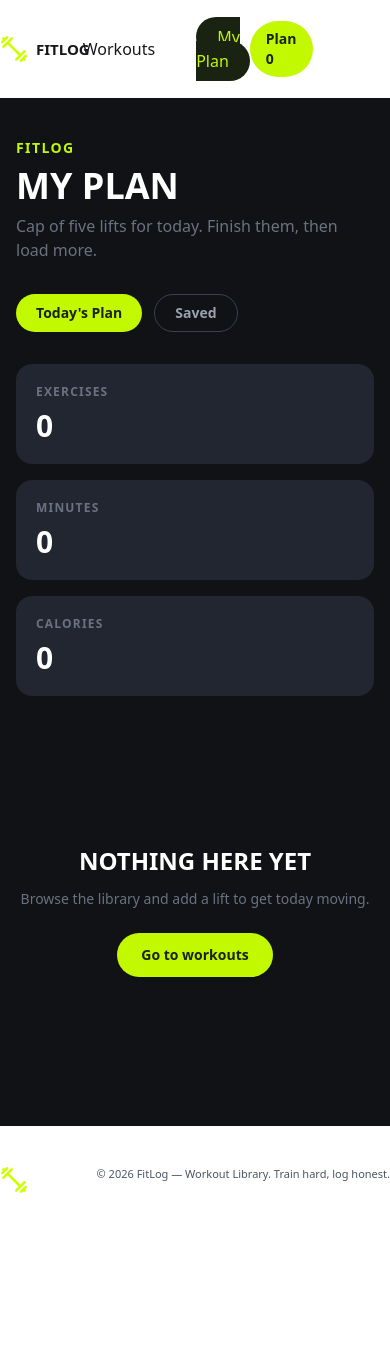
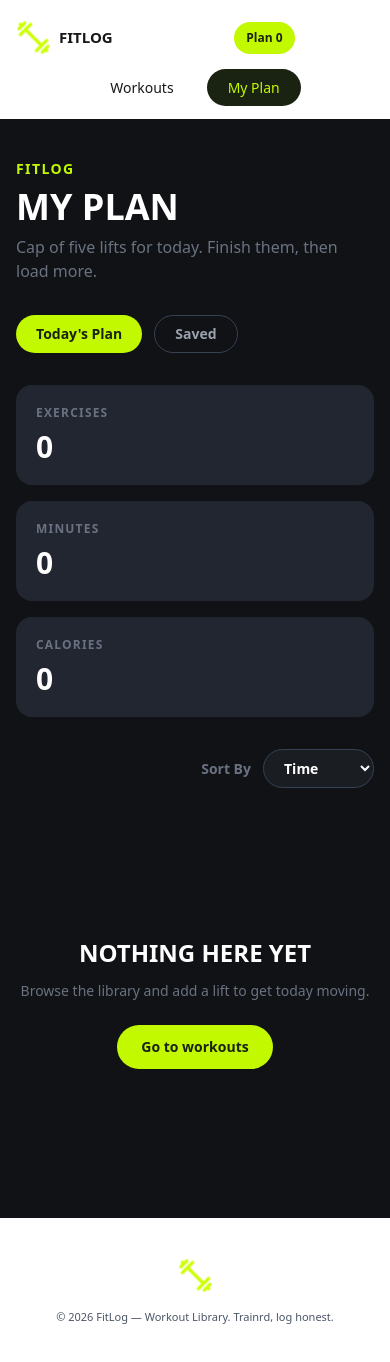
Before and after one commit to abdur-rahman-raju/my-fit-got, a Next.js app: page /my-plan in a window 390 px wide. Shown: the top 1362 px of the page. Before the commit the page ends 1234 px from the top, so only its background shows below. Built offline with nearby package versions, Linux system fonts and the light colour scheme.

Commit message:
feat: add sorting to my plan

```diff
--- a/src/app/page.tsx
+++ b/src/app/page.tsx
@@ -8,7 +8,7 @@ export default function Home() {
   return (
    <div>
     <Suspense fallback={<FitLoading />}>
-    <h1>Hello Abdur Rahman Raju</h1>
+
     <Benner/>
     <FitHome/>
     </Suspense>
--- /dev/null
+++ b/src/components/cardSection/WorkoutLibrary.tsx
@@ -0,0 +1,78 @@
+"use client";
+
+import { useState } from "react";
+import { TWorkout } from "@/lib/Api";
+import FtiCards from "../homePage/FtiCards";
+
+
+type WorkoutLibraryProps = {
+  workouts: TWorkout[];
+};
+
+const WorkoutLibrary = ({ workouts }: WorkoutLibraryProps) => {
+  const [sortBy, setSortBy] = useState("duration");
+
+  const sortedWorkouts = [...workouts].sort((a, b) => {
+    if (sortBy === "duration") {
+      return a.duration - b.duration;
+    }
+
+    if (sortBy === "calories") {
+      return a.caloriesBurned - b.caloriesBurned;
+    }
+
+    if (sortBy === "rating") {
+      return b.rating - a.rating;
+    }
+
+    return 0;
+  });
+
+  return (
+    <div>
+
+      {/* Sort */}
+      <div className="mb-6 flex items-center justify-end gap-3">
+        <label
+          htmlFor="sort"
+          className="text-sm font-bold text-gray-400"
+        >
+          Sort By
+        </label>
+
+        <select
+          id="sort"
+          value={sortBy}
+          onChange={(e) => setSortBy(e.target.value)}
+          className="rounded-full border border-gray-600 bg-[#222630] px-4 py-2 text-sm font-bold text-white outline-none focus:border-[#C2F800]"
+        >
+          <option value="duration">
+            Duration
+          </option>
+
+          <option value="calories">
+            Calories
+          </option>
+
+          <option value="rating">
+            Rating
+          </option>
+        </select>
+      </div>
+
+
+      {/* Cards */}
+      <div className="grid grid-cols-1 gap-5 md:grid-cols-2 lg:grid-cols-3">
+        {sortedWorkouts.map((workout) => (
+          <FtiCards
+            key={workout.id}
+            fits={workout}
+          />
+        ))}
+      </div>
+
+    </div>
+  );
+};
+
+export default WorkoutLibrary;
--- a/src/components/homePage/Benner.tsx
+++ b/src/components/homePage/Benner.tsx
@@ -1,22 +1,45 @@
-import Image from 'next/image';
-import benner from '@/assets/banner.png'
+
+import Image from "next/image";
+import benner from "@/assets/banner.png";
 
 const Benner = () => {
-    return (
-        <div className='container mx-auto'>
-            <div className='flex justify-between items-center p-10 bg-[#222630]'>
-                <div className=''>
-                    <h4 className='text-[#C2F800] text-[12px] my-4'>WORKOUT LIBRARY</h4>
-                    <h1 className='text-4xl font-bold my-4'>TRAIN WITH INTENT. LOG <br/>
-EVERY SET.</h1>
-                    <p className='text-[#9CA3AF] text-[12px] my-4'>FitLog is a dark, no-nonsense gym companion: pick a lift, lock it <br/>
-into today's plan, and watch the week's work add up.</p>
-                    <button className='bg-[#C2F800] text-black py-2 px-2.5 text-[12px] font-bold my-4 rounded '>BROWSE WORKOUTS</button>
-                </div>
-                <Image src={benner} alt='benner'/>
-            </div>
+  return (
+    <div className="container mx-auto px-4 sm:px-6 lg:px-8">
+      <div className="flex flex-col items-center justify-between gap-8 bg-[#222630] p-6 sm:p-8 lg:flex-row lg:p-10">
+
+        <div className="w-full lg:w-1/2">
+          <h4 className="my-3 text-[12px] text-[#C2F800] sm:my-4">
+            WORKOUT LIBRARY
+          </h4>
+
+          <h1 className="my-3 text-3xl font-bold leading-tight sm:my-4 sm:text-4xl lg:text-4xl">
+            TRAIN WITH INTENT. LOG{" "}
+            <br className="hidden sm:block" />
+            EVERY SET.
+          </h1>
+
+          <p className="my-3 max-w-xl text-[12px] leading-5 text-[#9CA3AF] sm:my-4">
+            FitLog is a dark, no-nonsense gym companion: pick a lift, lock it
+            into today's plan, and watch the week's work add up.
+          </p>
+
+          <button className="my-3 rounded bg-[#C2F800] px-3 py-2 text-[12px] font-bold text-black transition-all duration-300 hover:bg-[#aee000] sm:my-4">
+            BROWSE WORKOUTS
+          </button>
         </div>
-    );
+
+        <div className="flex w-full justify-center lg:w-1/2 lg:justify-end">
+          <Image
+            src={benner}
+            alt="FitLog workout banner"
+            className="h-auto w-full max-w-[420px] object-contain"
+            priority
+          />
+        </div>
+
+      </div>
+    </div>
+  );
 };
 
 export default Benner;
--- a/src/components/myPlan/MyPlan.tsx
+++ b/src/components/myPlan/MyPlan.tsx
@@ -1,3 +1,4 @@
+
 "use client";
 
 import { useEffect, useState } from "react";
@@ -18,6 +19,10 @@ const MyPlan = () => {
   const [saved, setSaved] = useState<TWorkout[]>([]);
 
   const [toast, setToast] = useState("");
+
+  // Sort
+  const [sortBy, setSortBy] =
+    useState<"time" | "calories" | "rating">("time");
 
   // Load data
   useEffect(() => {
@@ -46,6 +51,23 @@ const MyPlan = () => {
       ? plan
       : saved;
 
+  // Sorted workouts
+  const sortedWorkouts = [...currentWorkouts].sort((a, b) => {
+    if (sortBy === "time") {
+      return a.duration - b.duration;
+    }
+
+    if (sortBy === "calories") {
+      return a.caloriesBurned - b.caloriesBurned;
+    }
+
+    if (sortBy === "rating") {
+      return b.rating - a.rating;
+    }
+
+    return 0;
+  });
+
   return (
     <main className="min-h-screen bg-[#101215] px-4 py-10 text-white">
 
@@ -66,19 +88,54 @@ const MyPlan = () => {
           </p>
         </div>
 
-
         {/* Tabs */}
         <PlanTabs
           activeTab={activeTab}
           setActiveTab={setActiveTab}
         />
 
-
         {/* Metrics */}
         <PlanMetrics
           workouts={currentWorkouts}
         />
 
+        {/* Sort */}
+        <div className="mt-8 flex items-center justify-end gap-3">
+
+          <label
+            htmlFor="sort"
+            className="text-sm font-bold text-gray-500"
+          >
+            Sort By
+          </label>
+
+          <select
+            id="sort"
+            value={sortBy}
+            onChange={(e) =>
+              setSortBy(
+                e.target.value as
+                  | "time"
+                  | "calories"
+                  | "rating"
+              )
+            }
+            className="rounded-full border border-gray-700 bg-[#1A1D21] px-4 py-2 text-sm font-bold text-white outline-none focus:border-[#C2F800]"
+          >
+            <option value="time">
+              Time
+            </option>
+
+            <option value="calories">
+              Calories
+            </option>
+
+            <option value="rating">
+              Rating
+            </option>
+          </select>
+
+        </div>
 
         {/* Workout List */}
         <div className="mt-10">
@@ -108,7 +165,7 @@ const MyPlan = () => {
 
             <div className="space-y-4">
 
-              {currentWorkouts.map((workout) => (
+              {sortedWorkouts.map((workout) => (
                 <WorkoutPlanCard
                   key={workout.id}
                   workout={workout}
@@ -126,7 +183,6 @@ const MyPlan = () => {
 
       </div>
 
-
       {/* Toast */}
       {toast && (
         <div className="fixed bottom-6 left-1/2 z-50 -translate-x-1/2 rounded-full bg-[#C2F800] px-6 py-3 text-sm font-bold text-[#1A2312] shadow-lg">
--- a/src/components/sheared/Footer.tsx
+++ b/src/components/sheared/Footer.tsx
@@ -1,17 +1,27 @@
-import Image from 'next/image';
-import footer from '@/assets/logo.png'
+// Image from "next/image";
+import footer from "@/assets/logo.png";
+import Image from "next/image";
 
 const Footer = () => {
-    return (
-        <div className='container mx-auto'>
+  return (
+    <div className="container mx-auto px-4 sm:px-6 lg:px-8">
+      <div className="my-10 flex flex-col items-center justify-between gap-4 sm:flex-row">
 
-            <div className='flex justify-between my-10'>
-                <Image src={footer} alt='footer'/>
-                <p className='text-[11px] text-gray-600'>© 2026 FitLog — Workout Library. Train hard, log honest.</p>
-            </div>
+        {/* Logo */}
+        <Image
+          src={footer}
+          alt="FitLog"
+          width={35}
+          height={35}
+        />
 
-        </div>
-    );
+        <p className="text-center text-[11px] text-gray-600 sm:text-right">
+          © 2026 FitLog — Workout Library. Trainrd, log honest.
+        </p>
+
+      </div>
+    </div>
+  );
 };
 
 export default Footer;
--- a/src/components/sheared/Navbar.tsx
+++ b/src/components/sheared/Navbar.tsx
@@ -33,11 +33,11 @@ const Navbar = () => {
   const isPlanActive = pathname === "/my-plan";
 
   return (
-    <div className="container mx-auto my-5">
+    <div className="container mx-auto px-4 py-5 sm:px-6 lg:px-8">
       <div className="flex items-center justify-between">
 
-        {/* Logo */}
-        <Link href="/" className="flex items-center gap-2">
+
+        <Link href="/" className="flex shrink-0 items-center gap-2">
           <Image
             src={fitLogo}
             alt="FITLOG"
@@ -50,14 +50,12 @@ const Navbar = () => {
           </h4>
         </Link>
 
-        {/* Navigation */}
-        <ul className="flex items-center gap-5">
 
-          {/* Workouts */}
+        <ul className="hidden items-center gap-2 sm:flex sm:gap-5">
           <li>
             <Link
               href="/#library"
-              className={`rounded-full border border-transparent px-5 py-2 transition-all duration-300 ${
+              className={`rounded-full border border-transparent px-4 py-2 text-sm transition-all duration-300 sm:px-5 ${
                 isWorkoutActive
                   ? "bg-[#1A2312] text-[#C2F800]"
                   : "hover:bg-[#1A2312] hover:text-[#C2F800]"
@@ -67,11 +65,10 @@ const Navbar = () => {
             </Link>
           </li>
 
-          {/* My Plan */}
           <li>
             <Link
               href="/my-plan"
-              className={`rounded-full border border-transparent px-5 py-2 transition-all duration-300 ${
+              className={`rounded-full border border-transparent px-4 py-2 text-sm transition-all duration-300 sm:px-5 ${
                 isPlanActive
                   ? "bg-[#1A2312] text-[#C2F800]"
                   : "hover:bg-[#1A2312] hover:text-[#C2F800]"
@@ -80,31 +77,54 @@ const Navbar = () => {
               My Plan
             </Link>
           </li>
-
         </ul>
 
-        {/* Counters */}
-        <div className="flex items-center gap-3">
 
-          {/* Plan */}
+        <div className="flex shrink-0 items-center gap-2 sm:gap-3">
           <Link
             href="/my-plan"
-            className="rounded-full bg-[#C2F800] px-4 py-2 text-sm font-bold text-[#1A2312]"
+            className="rounded-full bg-[#C2F800] px-3 py-2 text-xs font-bold text-[#1A2312] sm:px-4 sm:text-sm"
           >
             Plan {planCount}
           </Link>
 
-          {/* Saved */}
           <Link
             href="/my-plan"
-            className="rounded-full border border-white px-4 py-2 text-sm font-bold text-white"
+            className="rounded-full border border-white px-3 py-2 text-xs font-bold text-white sm:px-4 sm:text-sm"
           >
             Saved {savedCount}
           </Link>
+        </div>
+      </div>
 
-        </div>
+      {/* Mobile Navigation */}
+      <ul className="mt-5 flex items-center justify-center gap-3 sm:hidden">
+        <li>
+          <Link
+            href="/#library"
+            className={`rounded-full border border-transparent px-5 py-2 text-sm transition-all duration-300 ${
+              isWorkoutActive
+                ? "bg-[#1A2312] text-[#C2F800]"
+                : "hover:bg-[#1A2312] hover:text-[#C2F800]"
+            }`}
+          >
+            Workouts
+          </Link>
+        </li>
 
-      </div>
+        <li>
+          <Link
+            href="/my-plan"
+            className={`rounded-full border border-transparent px-5 py-2 text-sm transition-all duration-300 ${
+              isPlanActive
+                ? "bg-[#1A2312] text-[#C2F800]"
+                : "hover:bg-[#1A2312] hover:text-[#C2F800]"
+            }`}
+          >
+            My Plan
+          </Link>
+        </li>
+      </ul>
     </div>
   );
 };
```
Also changed, not shown: src/components/homePage/FitHome.tsx (+17 -5 lines).
